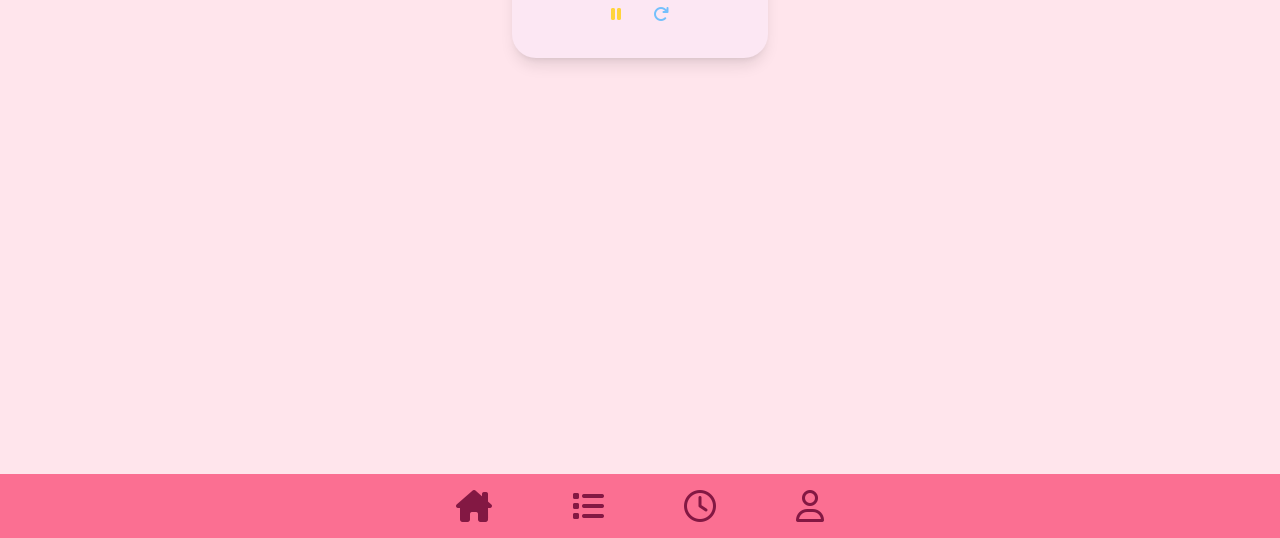
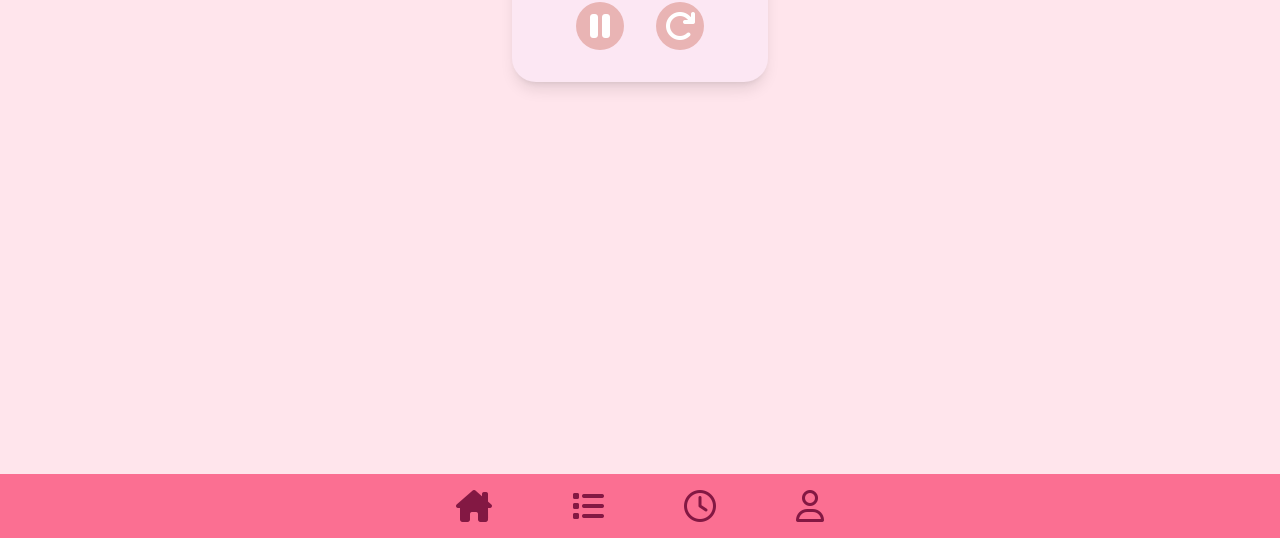
Before and after one commit to kaoutarouissa/Tasks, a website: page index.html in a window 1280 px wide. Shown: the part 262-800 px from the top of the page. Drawn offline with nearby package versions, Linux system fonts and the light colour scheme.

Commit message:
ajouter form promodoro avec ces btn

```diff
--- a/index.html
+++ b/index.html
@@ -39,11 +39,15 @@
 
     <!-- Buttons -->
     <div class="flex gap-8">
-      <button id="resetBtn" class="text-pink-600 hover:text-pink-800">
-        <i class="fa-solid fa-pause" style="color: #FFD43B;"></i>
+      <button id="resetBtn" class="w-12 h-12 rounded-full bg-[#E9B4B4] flex items-center justify-center hover:bg-pink-300 transition">
+        <i class="fa-solid fa-pause fa-2x" style="color:#ffffff"></i>
       </button>
-      <button id="pauseBtn" class="text-pink-600 hover:text-pink-800">
-<i class="fa-solid fa-arrow-rotate-right" style="color: #74C0FC;"></i>      </button>
+    <button
+  id="pauseBtn"
+  class="w-12 h-12 rounded-full bg-[#E9B4B4] flex items-center justify-center hover:bg-pink-300 transition"
+>
+  <i class="fa-solid fa-arrow-rotate-right fa-2x " style="color:#ffffff"></i>
+</button>
     </div>
   </div>
 
```
